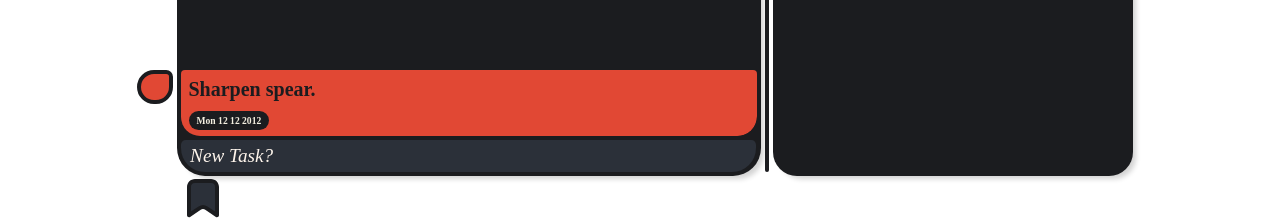
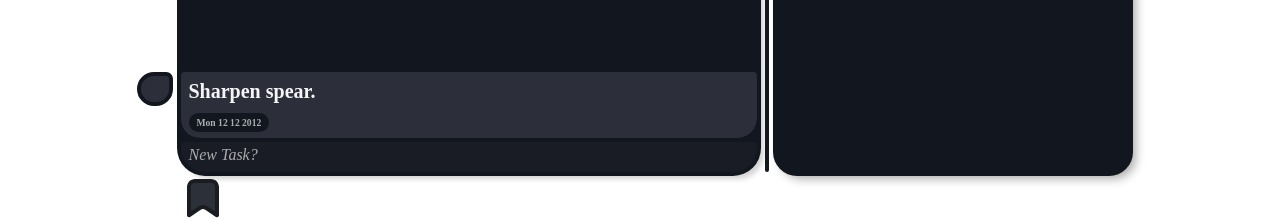
Before and after one commit to NesiAwesomeneess/Something-I-Svelte, a SvelteKit app in the folder Todo-app/: page / in a window 1280 px wide. Shown: the part 516-738 px from the top of the page. Built offline with nearby package versions, Linux system fonts and the light colour scheme.

Commit message:
Added rive files but no animations yet.

```diff
--- a/Todo-app/package.json
+++ b/Todo-app/package.json
@@ -16,6 +16,7 @@
 	},
 	"type": "module",
 	"dependencies": {
+		"@rive-app/canvas": "^2.0.0",
 		"@threlte/core": "^5.0.9",
 		"@threlte/extras": "^4.9.3",
 		"three": "^0.154.0"
--- a/Todo-app/src/lib/Background/BackgroundLayout.svelte
+++ b/Todo-app/src/lib/Background/BackgroundLayout.svelte
@@ -6,7 +6,7 @@
     import vertexShader from './Shaders/vertex.glsl'
     import { spring } from 'svelte/motion';
 
-    export let mousePosition = new Vector2();
+    export let mousePosition = new Vector2(0.0, 1.0);
     let mouseUV = spring(mousePosition,{
         stiffness: 0.01,
         damping: 0.2,
@@ -24,14 +24,13 @@
         fragmentShader
     });
 
-
     useFrame(({ clock }) => {
         uniforms.uTime.value = clock.getElapsedTime();
         mouseUV.set(new Vector2(
-            1.0 - ((mousePosition.x * 0.6) / window.innerWidth),
-            1.0 - ((mousePosition.y * 0.8) / window.innerHeight)
-            ));
-        })
+            Math.min(1.0, 1.0 - ((mousePosition.x * 0.6) / window.innerWidth)),
+            Math.min(1.0, 1.0 - ((mousePosition.y * 0.8) / window.innerHeight))
+        ));
+    })
 
     $: uniforms.uMouseUV.value = $mouseUV;
 
--- a/Todo-app/src/lib/entry.svelte
+++ b/Todo-app/src/lib/PageComponents/Entry.svelte
@@ -5,7 +5,6 @@
     let newTask = task
 
     let textArea;
-
     $: if ((newTask.length > -1) && textArea){
         textArea.style.height = "1.75rem";
         textArea.style.height = textArea.scrollHeight + "px";
@@ -73,10 +72,10 @@
         font-size: 0.6rem;
         font-weight: 600;
 
-        color: #F4EFE0;
+        color: #ACACAF;
         padding: 0.25rem 0.5rem;
 
-        background-color: #1B1C1F;
+        background-color: #12161F;
         border-radius: 0.6rem;
     }
 
@@ -90,10 +89,10 @@
 
         margin: 0;
 
-        border: solid #1B1C1F;
+        border: solid #12161F;
         border-width: 0.25rem;
 
-        background-color: #E14834;
+        background-color: #2C2F3A;
     }
 
     .entry-wrapper{
@@ -104,7 +103,7 @@
         align-items: flex-end;
 
         border-radius: 0.25em 0.25em 1.2em 1.2em;
-        background-color: #E14834;
+        background-color: #2C2F3A;
     }
 
     .entry-edit {
@@ -120,12 +119,12 @@
         font-weight: 700;
 
         border: none;
-        color: #1B1C1F;
+        color: #F5F5F5;
         background: none;
     }
 
     .entry-edit::selection{
-        background-color: #F4EFE0;
+        background-color: #B8A3A3;
         color: #2B3039;
     }
 
--- a/Todo-app/src/lib/pointerTrailer.svelte
+++ b/Todo-app/src/lib/PageComponents/PointerTrailer.svelte
@@ -40,7 +40,7 @@ top: {4}px;">
         z-index: -1;
 
         border-radius: 50%;
-        background-color: #fef5ec;
+        background-color: #FFAF85;
     }
 
 </style>
--- a/Todo-app/src/routes/+page.svelte
+++ b/Todo-app/src/routes/+page.svelte
@@ -3,17 +3,14 @@
 
     import BackgroundLayout from '../lib/Background/BackgroundLayout.svelte';
     import ContainerDecoration from "../lib/ContainDecoration/ContainerDecoration.svelte";
-    import Entry from "../lib/Entry.svelte";
-    import PointerTrailer from "../lib/PointerTrailer.svelte";
+    import Entry from "../lib/PageComponents/Entry.svelte";
+    import PointerTrailer from "../lib/PageComponents/PointerTrailer.svelte";
 
     let todos = [{task : "Sharpen spear.", id : 0, completed: false}]
     let newTask = 'New Task?'
 
     let mousePosition = {x: 0, y: 0}
     let taskInput;
-
-    let accentColor;
-    let primaryColor;
 
     $: if ((newTask.length > -1) && taskInput){
         taskInput.style.height = "1.5rem";
@@ -35,12 +32,15 @@
 </script>
 
 <main class="page"
-on:mousemove={(e) => {mousePosition.x = e.clientX; mousePosition.y = e.clientY;}}>
+
+on:mousemove={(e) => {
+    mousePosition.x = Math.max(0.0, e.clientX);
+    mousePosition.y = Math.max(0.0, e.clientY);
+}}>
 
     <div class="content-wrapper">
         <div class="todo-list">
             <div class="entries-wrapper">
-
                 {#each todos as entry (entry.id)}
                 <Entry id={entry.id}
                 bind:task={entry.task}
@@ -152,8 +152,8 @@ on:mousemove={(e) => {mousePosition.x = e.clientX; mousePosition.y = e.clientY;}
         padding: 0.25em;
 
         border-radius: 1.5em;
-        background-color: #1B1C1F;
-        box-shadow: 5px 5px 5px -2px rgba(20, 20, 20, 0.187);
+        background-color: #12161F;
+        box-shadow: 5px 5px 10px -2px rgba(20, 20, 20, 0.345);
 
     }
 
@@ -167,7 +167,7 @@ on:mousemove={(e) => {mousePosition.x = e.clientX; mousePosition.y = e.clientY;}
         left: -0.75em;
 
         border-radius: 0.25em;
-        background-color: #1B1C1F;
+        background-color: #12161F;
     }
 
     .decoration-frame{
@@ -184,7 +184,6 @@ on:mousemove={(e) => {mousePosition.x = e.clientX; mousePosition.y = e.clientY;}
         align-self: end;
 
         border-radius: 1.5em;
-        background: linear-gradient(178deg, #E04834 -100%, #1B1C1F 50%);
         z-index: 0;
 
         overflow: hidden;
@@ -210,7 +209,7 @@ on:mousemove={(e) => {mousePosition.x = e.clientX; mousePosition.y = e.clientY;}
 
         padding: 0.25em;
         border-radius: 1.75em;
-        background-color: #1B1C1F;
+        background-color: #12161F;
     }
 
     .entries-wrapper{
@@ -235,26 +234,27 @@ on:mousemove={(e) => {mousePosition.x = e.clientX; mousePosition.y = e.clientY;}
         border-style: none;
         resize: none;
 
-        border-radius: 0.25em 0.25em 1.25em 1.25em;
+        border-radius: 0.25em 0.25em 1.5em 1.5em;
 
-        font-size: 1.2rem;
-        font-weight: 500;
+        font-size: 1rem;
+        font-weight: 400;
         font-style: italic;
 
         height: 1.5rem;
-        color: #fef5ec;
+        color: #ACACAF;
 
         width: calc(100% - 1em);
         padding: 0.25em 0.5em;
 
-        background-color: #2B3039;
+        background-color: #191C24;
         z-index: 1;
 
-        caret-color: #fef5ec;
+        caret-color: #6961C2;
     }
 
     .entry-input::selection{
-        background-color: #1B1C1F;
+        background-color: #6961C2;
+        color: #FFE4D6;
     }
 
     .entry-input:focus-visible {
@@ -263,7 +263,7 @@ on:mousemove={(e) => {mousePosition.x = e.clientX; mousePosition.y = e.clientY;}
 
         font-style:normal;
         font-weight: 600;
-        color: #F4EFE0;
+        color: #F5F5F5;
     }
 
     .bookmark{
```
Also changed, not shown: Todo-app/src/lib/Background/Shaders/fragment.glsl, Todo-app/src/lib/ContainDecoration/Shaders/fragment.glsl, 2 other files (tests, documents, lock files or other folders).
